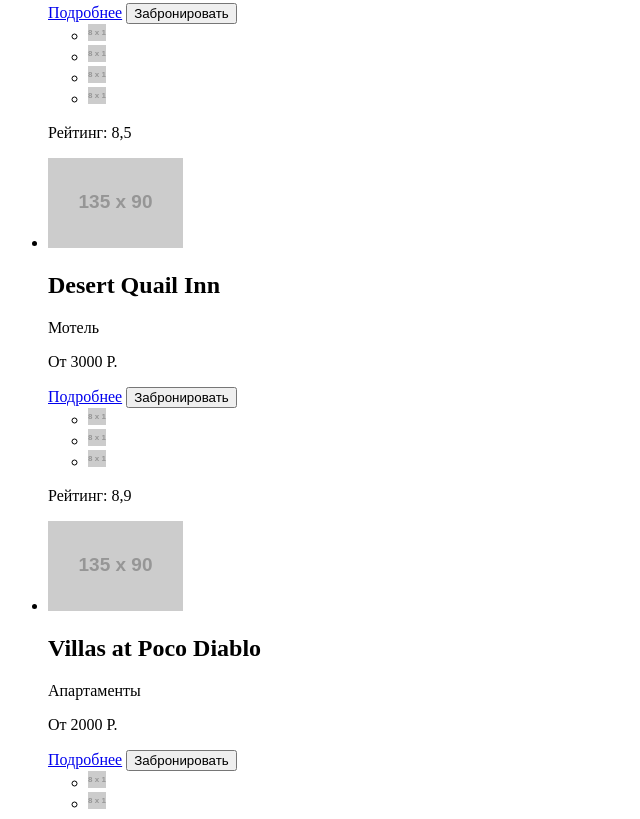
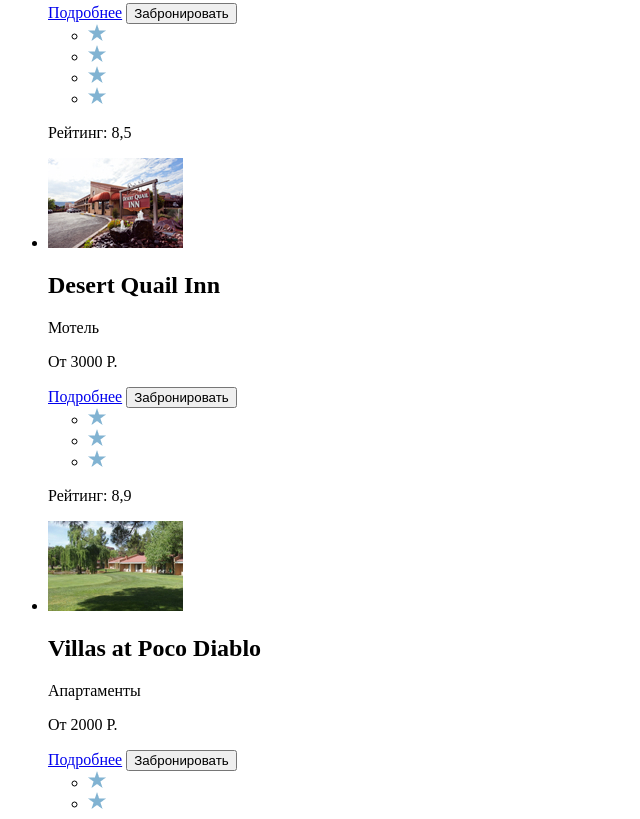
Before and after one commit to lapskaya-ks/223497-sedona-30, a plain HTML site: page catalog.html in a window 1280 px wide. Shown: the part 801-1620 px from the top of the page, without its empty margins (0-640 px from the left). Drawn offline with Linux system fonts and the light colour scheme; placeholder pictures from the web are drawn by us.

Commit message:
Обновил catalog.html

```diff
--- a/catalog.html
+++ b/catalog.html
@@ -7,7 +7,7 @@
   <body>
     <header>
         <a href="index.html">
-        <img src="https://via.placeholder.com/138x70" alt="Логотип">
+          <img src="/img/header_logo.png" width="138" height="70" alt="Логотип Sedona">
          </a>
         <ul>
           <li><a href="#">Информация</a></li>
@@ -34,7 +34,6 @@
                   <li><a href="#">По типу</a></li>
                   <li><a href="#">По рейтингу</a></li>
                  </ul>
-                 <div>
                   <!-- Здесь должны быть иконки фильтрации -->
                  </div>
                </section>
@@ -42,7 +41,7 @@
                  <h3>Список гостиниц</h3>
                  <ul>
                    <li>
-                    <img src="https://via.placeholder.com/135x90" alt="Amara Resort & Spa">
+                    <img src="img/Amara.jpg" width="135" height="90" alt="Amara Resort & Spa">
                     <div>
                       <h2>Amara Resort & Spa</h2>
                           <p>Гостиница</p>
@@ -51,15 +50,15 @@
                           <button type="button">Забронировать</button>
                     </div>
                       <ul>
-                        <li><img src="https://via.placeholder.com/18x17" alt=""></li>
-                        <li><img src="https://via.placeholder.com/18x17" alt=""></li>
-                        <li><img src="https://via.placeholder.com/18x17" alt=""></li>
-                        <li><img src="https://via.placeholder.com/18x17" alt=""></li>
+                        <li><img src="img/star.png" width="19" height="17" alt=""></li>
+                        <li><img src="img/star.png" width="19" height="17" alt=""></li>
+                        <li><img src="img/star.png" width="19" height="17" alt=""></li>
+                        <li><img src="img/star.png" width="19" height="17" alt=""></li>
                       </ul>
                     <p><p>Рейтинг: 8,5</p></p>
                    </li>
                    <li>
-                    <img src="https://via.placeholder.com/135x90" alt="Desert Quail Inn">
+                    <img src="img/Desert.jpg" width="135" height="90" alt="Desert Quail Inn">
                     <div>
                       <h2>Desert Quail Inn</h2>
                           <p>Мотель</p>
@@ -68,14 +67,14 @@
                           <button type="button">Забронировать</button>
                     </div>
                       <ul>
-                        <li><img src="https://via.placeholder.com/18x17" alt=""></li>
-                        <li><img src="https://via.placeholder.com/18x17" alt=""></li>
-                        <li><img src="https://via.placeholder.com/18x17" alt=""></li>
+                        <li><img src="img/star.png" width="19" height="17" alt=""></li>
+                        <li><img src="img/star.png" width="19" height="17" alt=""></li>
+                        <li><img src="img/star.png" width="19" height="17" alt=""></li>
                       </ul>
                     <p><p>Рейтинг: 8,9</p></p>
                    </li>
                    <li>
-                    <img src="https://via.placeholder.com/135x90" alt="Villas at Poco Diablo">
+                    <img src="img/Villas.jpg" width="135" height="90" alt="Villas at Poco Diablo">
                     <div>
                       <h2>Villas at Poco Diablo</h2>
                           <p>Апартаменты</p>
@@ -84,8 +83,8 @@
                           <button type="button">Забронировать</button>
                     </div>
                       <ul>
-                        <li><img src="https://via.placeholder.com/18x17" alt=""></li>
-                        <li><img src="https://via.placeholder.com/18x17" alt=""></li>
+                        <li><img src="img/star.png" width="19" height="17" alt=""></li>
+                        <li><img src="img/star.png" width="19" height="17" alt=""></li>
                       </ul>
                     <p><p>Рейтинг: 9,2</p></p>
                    </li>
@@ -110,7 +109,7 @@
         <p>
           Website by
           <a href="https://htmlacademy.ru/intensive/htmlcss">
-          <img src="https://via.placeholder.com/115x41">
+          <img src="img/logo-htmlacademy.svg" width="115" height="41" alt="Логотип HTML">
         </a>
         </p>
       </footer>
```
